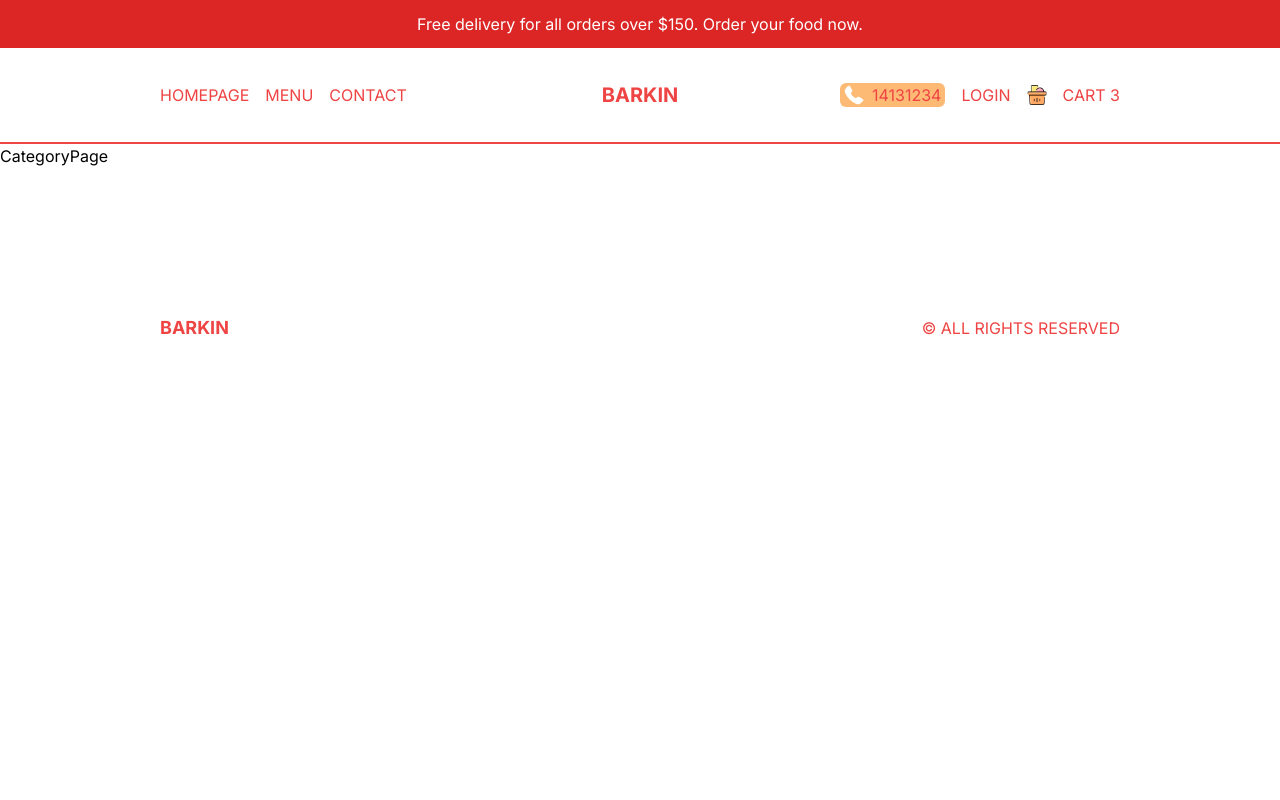
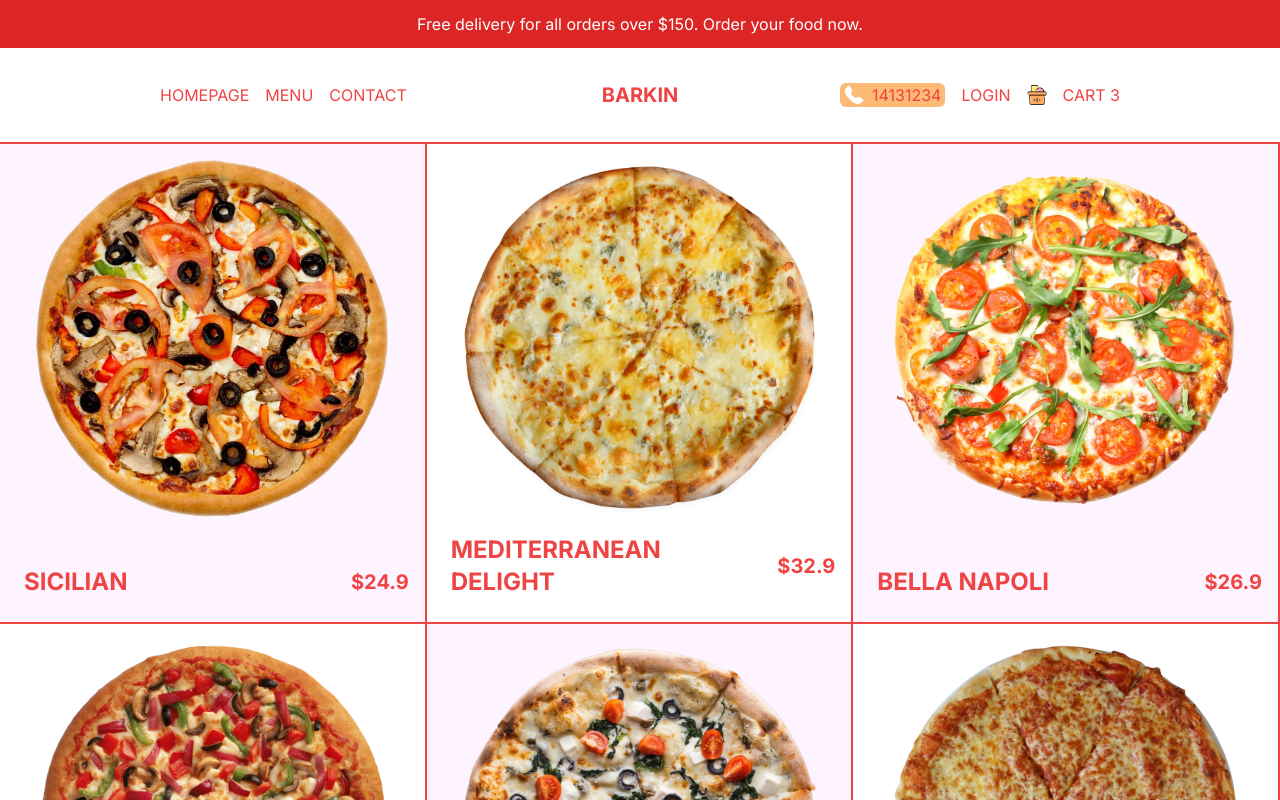
Before and after one commit to barkinkoroglu/food-delivery, a Next.js app: page /menu/burgers in a window 1280 px wide. Shown: the top 800 px of the page. Built offline with nearby package versions, Linux system fonts and the light colour scheme.

Commit message:
Menu Category

```diff
--- a/src/app/menu/[category]/page.tsx
+++ b/src/app/menu/[category]/page.tsx
@@ -1,7 +1,35 @@
+import { pizzas } from '@/data';
+import Image from 'next/image';
+import Link from 'next/link';
 import React from 'react';
 
-function CategoryPage() {
-  return <div>CategoryPage</div>;
-}
+const CategoryPage = () => {
+  return (
+    <div className="flex flex-wrap text-red-500">
+      {pizzas.map((item) => (
+        <Link
+          className="w-full h-[60vh] border-r-2 border-b-2 border-red-500 sm:w-1/2 lg:w-1/3 p-4 flex flex-col justify-between group odd:bg-fuchsia-50"
+          href={`/product/${item.id}`}
+          key={item.id}
+        >
+          {/* IMAGE CONTAINER */}
+          {item.img && (
+            <div className="relative h-[80%]">
+              <Image src={item.img} alt="" fill className="object-contain" />
+            </div>
+          )}
+          {/* TEXT CONTAINER */}
+          <div className="flex items-center justify-between font-bold">
+            <h1 className="text-2xl uppercase p-2">{item.title}</h1>
+            <h2 className="group-hover:hidden text-xl">${item.price}</h2>
+            <button className="hidden group-hover:block uppercase bg-red-500 text-white p-2 rounded-md">
+              Add to Cart
+            </button>
+          </div>
+        </Link>
+      ))}
+    </div>
+  );
+};
 
 export default CategoryPage;
```
